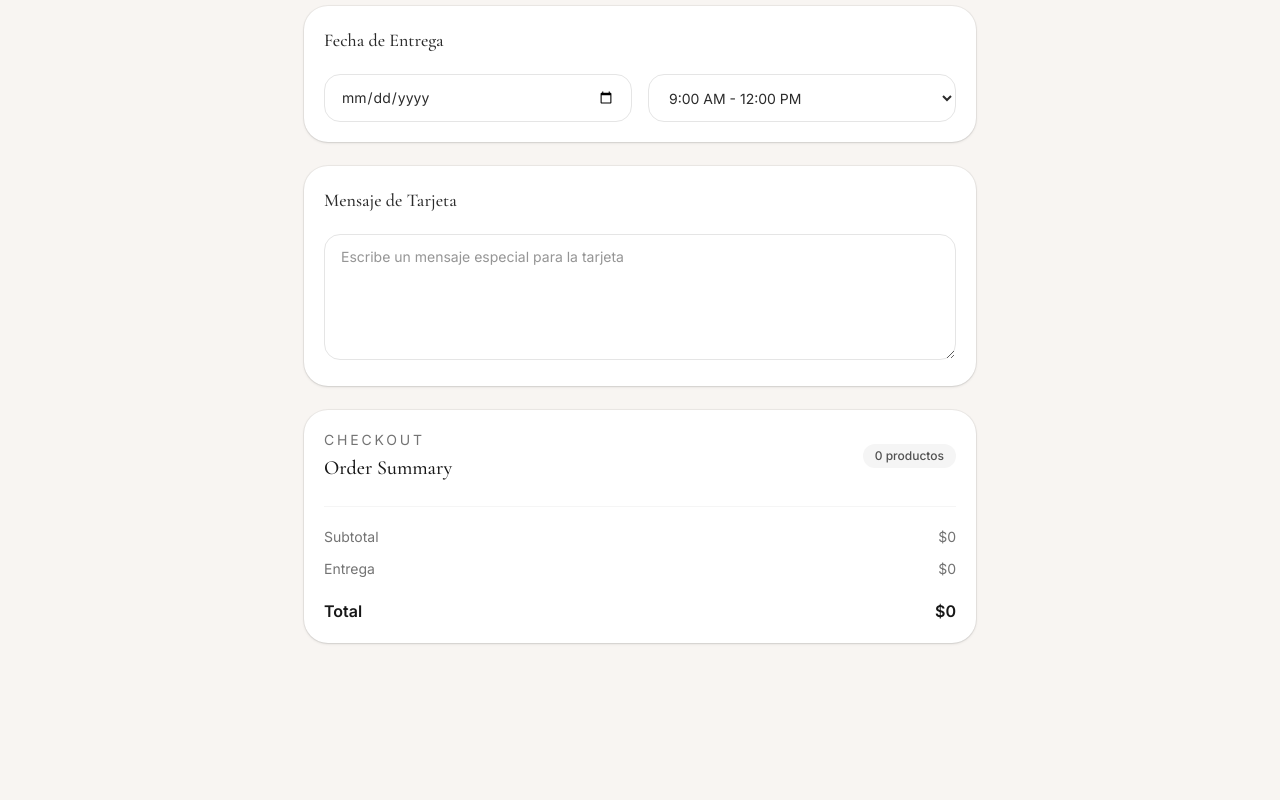
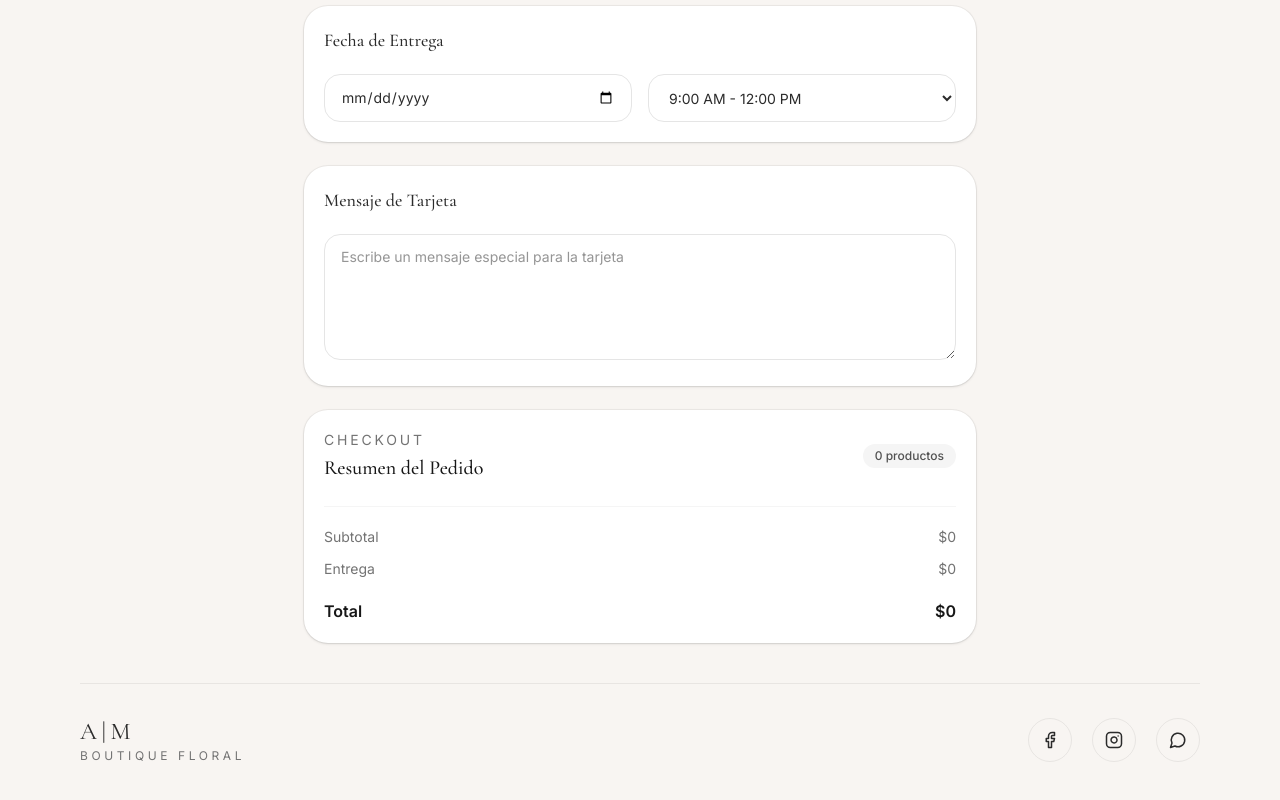
Before and after one commit to ivanmongebadilla/amfloreria, a Next.js app: page /checkout in a window 1280 px wide. Shown: the part 739-1539 px from the top of the page. Before the commit the page ends 1406 px from the top, so only its background shows below. Built offline with nearby package versions, Linux system fonts and the light colour scheme.

Commit message:
Change languaje and added footer to /checkout

```diff
--- a/app/checkout/page.tsx
+++ b/app/checkout/page.tsx
@@ -7,6 +7,7 @@ import { useState } from "react";
 import OrderSummary from "@/src/components/checkout/OrderSummary";
 import { useCartStore } from "@/src/store/cartStore";
 import Link from "next/link";
+import { Footer } from "@/src/components/shared/Footer";
 
 export default function CheckoutPage() {
     const items = useCartStore((state) => state.items);
@@ -68,6 +69,7 @@ export default function CheckoutPage() {
                 <OrderSummary items={items} onRemove={removeItem}/>
 
             </div>
+            <Footer/>
         </div>
     </main>
   );
--- a/src/components/checkout/OrderSummary.tsx
+++ b/src/components/checkout/OrderSummary.tsx
@@ -24,7 +24,7 @@ export default function OrderSummary({ items, onRemove,}: OrderSummaryProps) {
           </p>
 
           <h2 className="mt-1 text-xl font-medium text-neutral-900">
-            Order Summary
+            Resumen del Pedido
           </h2>
         </div>
 
```
